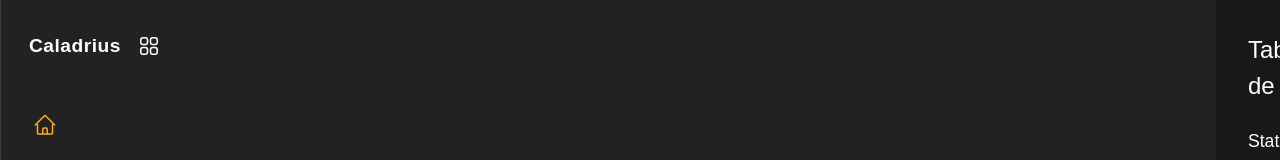
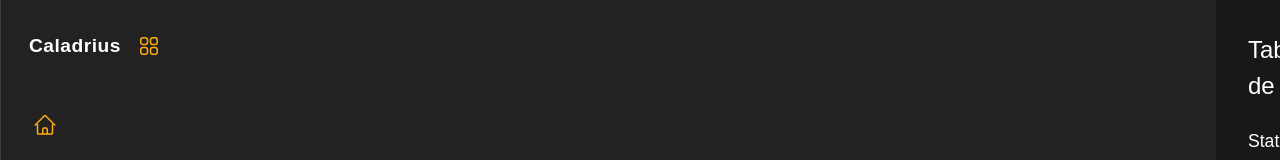
Before and after one commit to caladriusllc-code/caladrius-billeterie, a Nuxt app in the folder billeteriefront/: page /dashboard/profile in a window 1280 px wide. Shown: the top 160 px of the page. Built offline with nearby package versions, Linux system fonts and the light colour scheme; a web font is replaced by a local one.

Commit message:
stat added

```diff
--- a/billeteriefront/app/components/navbar/sidebar.vue
+++ b/billeteriefront/app/components/navbar/sidebar.vue
@@ -208,6 +208,14 @@ export default {
     padding-left: 0;
   }
 
+  .logo svg{
+    color:var(--primary-color)
+  }
+
+  .logo:hover svg {
+    background: var(--secondary-light-color);
+  }
+
   .logo-icon {
     width: 50px;
     height: 50px;
--- a/billeteriefront/app/components/sections/statCardSection.vue
+++ b/billeteriefront/app/components/sections/statCardSection.vue
@@ -24,7 +24,6 @@ export default {
     props: {
         stats: {
         type: Array,
-        required: true,
         default: () => []
         }
     },
```
